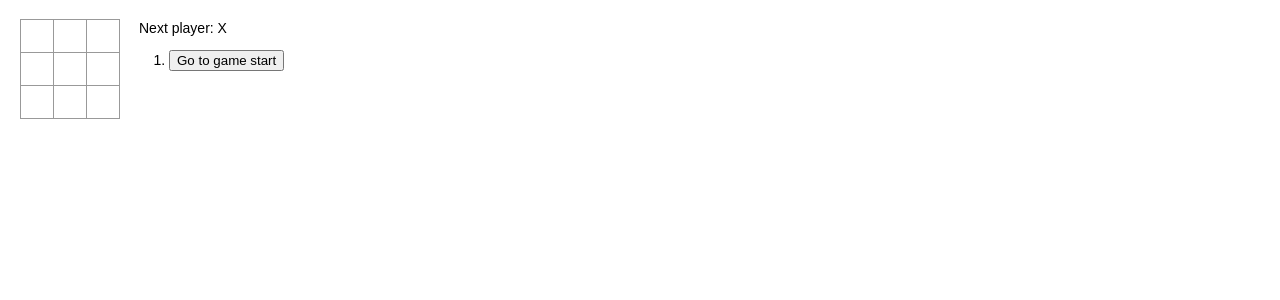
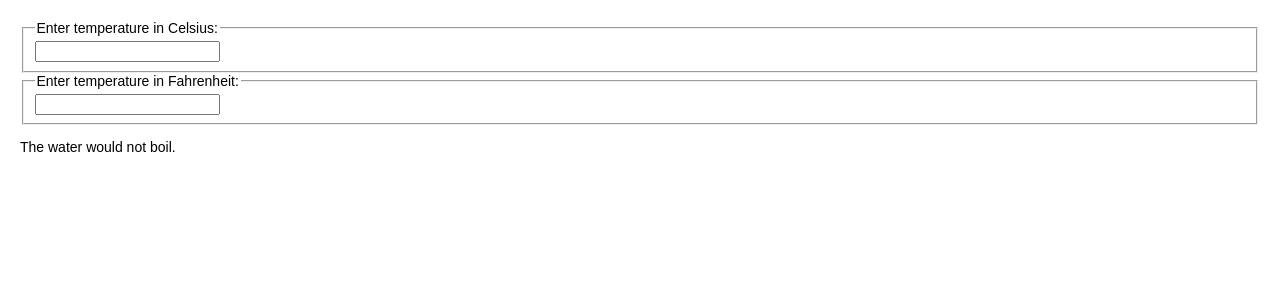
Before and after one commit to airstarh/reactEdu, a React (Create React App) app in the folder my-app/: page / in a window 1280 px wide. Shown: the top 300 px of the page. Built offline with nearby package versions, Linux system fonts and the light colour scheme.

Commit message:
w. dev. Lifting State Up

```diff
--- a/my-app/src/index.js
+++ b/my-app/src/index.js
@@ -13,152 +13,106 @@
 ///////////////////////////////////////////////////////////////////////
 ///////////////////////////////////////////////////////////////////////
 
-//region Tutorial: Intro to React
-// https://reactjs.org/tutorial/tutorial.html#setup-for-the-tutorial
-function Square(props) {
-	return (
-		<button className="square" onClick={props.onClick}>
-			{props.value}
-		</button>
-	);
+/**
+ * Man: Lifting State Up
+ * https://reactjs.org/docs/lifting-state-up.html
+ * code:
+ * https://codepen.io/gaearon/pen/WZpxpz?editors=0010
+ */
+
+const scaleNames = {
+	c: 'Celsius',
+	f: 'Fahrenheit'
+};
+
+function toCelsius(fahrenheit) {
+	return (fahrenheit - 32) * 5 / 9;
 }
 
-class Board extends React.Component {
-	renderSquare(i) {
-		return (
-			<Square
-				value={this.props.squares[i]}
-				onClick={() => this.props.onClick(i)}
-			/>
-		);
+function toFahrenheit(celsius) {
+	return (celsius * 9 / 5) + 32;
+}
+
+function tryConvert(temperature, convert) {
+	const input = parseFloat(temperature);
+	if (Number.isNaN(input)) {
+		return '';
+	}
+	const output = convert(input);
+	const rounded = Math.round(output * 1000) / 1000;
+	return rounded.toString();
+}
+
+function BoilingVerdict(props) {
+	if (props.celsius >= 100) {
+		return <p>The water would boil.</p>;
+	}
+	return <p>The water would not boil.</p>;
+}
+
+class TemperatureInput extends React.Component {
+	constructor(props) {
+		super(props);
+		this.handleChange = this.handleChange.bind(this);
+	}
+
+	handleChange(e) {
+		this.props.onTemperatureChange(e.target.value);
 	}
 
 	render() {
+		const temperature = this.props.temperature;
+		const scale = this.props.scale;
+		return (
+			<fieldset>
+				<legend>Enter temperature in {scaleNames[scale]}:</legend>
+				<input value={temperature}
+				       onChange={this.handleChange} />
+			</fieldset>
+		);
+	}
+}
+
+class Calculator extends React.Component {
+	constructor(props) {
+		super(props);
+		this.handleCelsiusChange = this.handleCelsiusChange.bind(this);
+		this.handleFahrenheitChange = this.handleFahrenheitChange.bind(this);
+		this.state = {temperature: '', scale: 'c'};
+	}
+
+	handleCelsiusChange(temperature) {
+		this.setState({scale: 'c', temperature});
+	}
+
+	handleFahrenheitChange(temperature) {
+		this.setState({scale: 'f', temperature});
+	}
+
+	render() {
+		const scale = this.state.scale;
+		const temperature = this.state.temperature;
+		const celsius = scale === 'f' ? tryConvert(temperature, toCelsius) : temperature;
+		const fahrenheit = scale === 'c' ? tryConvert(temperature, toFahrenheit) : temperature;
+
 		return (
 			<div>
-				<div className="board-row">
-					{this.renderSquare(0)}
-					{this.renderSquare(1)}
-					{this.renderSquare(2)}
-				</div>
-				<div className="board-row">
-					{this.renderSquare(3)}
-					{this.renderSquare(4)}
-					{this.renderSquare(5)}
-				</div>
-				<div className="board-row">
-					{this.renderSquare(6)}
-					{this.renderSquare(7)}
-					{this.renderSquare(8)}
-				</div>
+				<TemperatureInput
+					scale="c"
+					temperature={celsius}
+					onTemperatureChange={this.handleCelsiusChange} />
+				<TemperatureInput
+					scale="f"
+					temperature={fahrenheit}
+					onTemperatureChange={this.handleFahrenheitChange} />
+				<BoilingVerdict
+					celsius={parseFloat(celsius)} />
 			</div>
 		);
 	}
 }
 
-class Game extends React.Component {
-	constructor(props) {
-		super(props);
-		this.state = {
-			history: [
-				{
-					squares: Array(9).fill(null)
-				}
-			],
-			stepNumber: 0,
-			xIsNext: true
-		};
-	}
-
-	handleClick(i) {
-		const history = this.state.history.slice(0, this.state.stepNumber + 1);
-		const current = history[history.length - 1];
-		const squares = current.squares.slice();
-		if (calculateWinner(squares) || squares[i]) {
-			return;
-		}
-		squares[i] = this.state.xIsNext ? "X" : "O";
-		this.setState({
-			              history: history.concat([
-				                                      {
-					                                      squares: squares
-				                                      }
-			                                      ]),
-			              stepNumber: history.length,
-			              xIsNext: !this.state.xIsNext
-		              });
-	}
-
-	jumpTo(step) {
-		this.setState({
-			              stepNumber: step,
-			              xIsNext: (step % 2) === 0
-		              });
-	}
-
-	render() {
-		const history = this.state.history;
-		const current = history[this.state.stepNumber];
-		const winner = calculateWinner(current.squares);
-
-		const moves = history.map((step, move) => {
-			const desc = move ?
-			             'Go to move #' + move :
-			             'Go to game start';
-			return (
-				<li key={move}>
-					<button onClick={() => this.jumpTo(move)}>{desc}</button>
-				</li>
-			);
-		});
-
-		console.log("moves ++++++++++");
-		console.log(moves);
-
-		let status;
-		if (winner) {
-			status = "Winner: " + winner;
-		} else {
-			status = "Next player: " + (this.state.xIsNext ? "X" : "O");
-		}
-
-		return (
-			<div className="game">
-				<div className="game-board">
-					<Board
-						squares={current.squares}
-						onClick={i => this.handleClick(i)}
-					/>
-				</div>
-				<div className="game-info">
-					<div>{status}</div>
-					<ol>{moves}</ol>
-				</div>
-			</div>
-		);
-	}
-}
-
-// ========================================
-
-ReactDOM.render(<Game />, document.getElementById("root"));
-
-function calculateWinner(squares) {
-	const lines = [
-		[0, 1, 2],
-		[3, 4, 5],
-		[6, 7, 8],
-		[0, 3, 6],
-		[1, 4, 7],
-		[2, 5, 8],
-		[0, 4, 8],
-		[2, 4, 6]
-	];
-	for (let i = 0; i < lines.length; i++) {
-		const [a, b, c] = lines[i];
-		if (squares[a] && squares[a] === squares[b] && squares[a] === squares[c]) {
-			return squares[a];
-		}
-	}
-	return null;
-}
+ReactDOM.render(
+	<Calculator />,
+	document.getElementById('root')
+);
```
Also changed, not shown: 1 other file (tests, documents, lock files or other folders).
